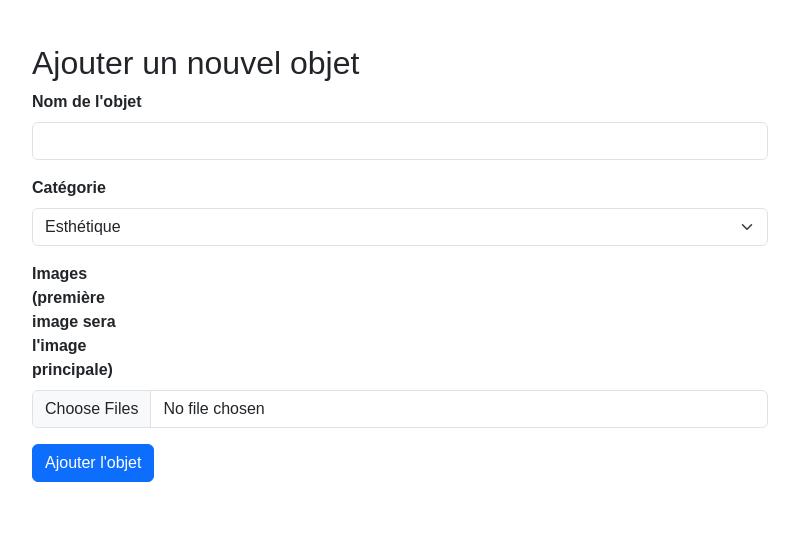
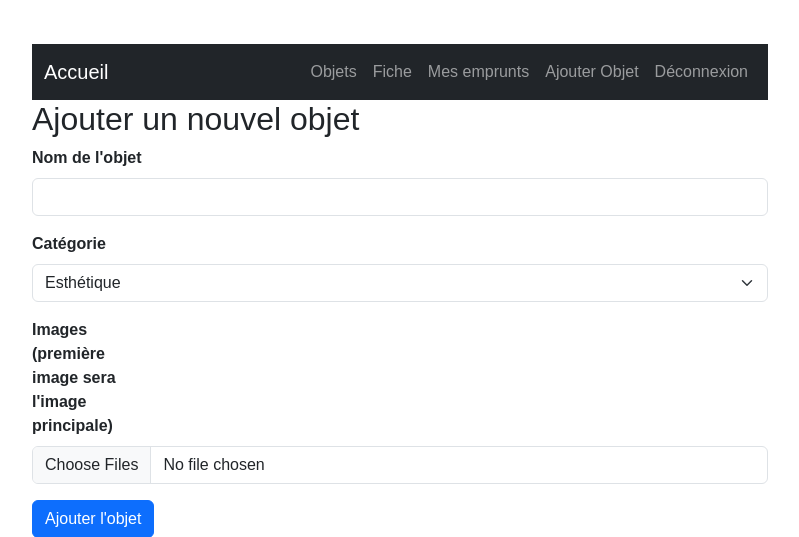
Before and after one commit to RolphH47/Projet_Final_S2_V1, a PHP site: page /page/ajout_objet.php in a window 1280 px wide. Shown: the top 537 px of the page, without its empty margins (240-1039 px from the left). Run offline with PHP 8.4, Linux system fonts and the light colour scheme; the visitor is signed in with stand-in values (Sample User, id 1); data comes from the database, SQL or seed files in the repository.

Commit message:
ok indray

```diff
--- a/page/ajout_objet.php
+++ b/page/ajout_objet.php
@@ -39,6 +39,7 @@ if ($_SERVER['REQUEST_METHOD'] === 'POST') {
 </head>
 <body>
 <div class="container mt-4">
+<?php include('navbar.php'); ?>
     <h2>Ajouter un nouvel objet</h2>
     <form method="post" enctype="multipart/form-data">
         <div class="mb-3">
--- a/page/fiche_objet.php
+++ b/page/fiche_objet.php
@@ -16,7 +16,8 @@ $historique = getHistoriqueEmprunts($id_objet);
 </head>
 <body>
 
-<div class="container mt-4">
+<div class="container md-12">
+<?php include('navbar.php'); ?>
     <div class="row">
         <div class="col-md-6">
             <h2><?= htmlspecialchars($objet['nom_objet']) ?></h2>
--- /dev/null
+++ b/page/navbar.php
@@ -0,0 +1,19 @@
+<nav class="navbar navbar-expand-lg navbar-dark bg-dark">
+    <div class="container">
+        <a class="navbar-brand" href="accueil.php">Accueil</a>
+        <div class="collapse navbar-collapse">
+            <ul class="navbar-nav ms-auto">
+                <?php if (!isset($_SESSION['membre'])): ?>
+                    <li class="nav-item"><a href="login.php" class="nav-link">Connexion</a></li>
+                    <li class="nav-item"><a href="inscription.php" class="nav-link">Inscription</a></li>
+                <?php else: ?>
+                    <li class="nav-item"><a href="liste_objets.php" class="nav-link">Objets</a></li>
+                    <li class="nav-item"><a href="fiche_membre.php" class="nav-link">Fiche</a></li>
+                    <li class="nav-item"><a href="mes_emprunts.php" class="nav-link">Mes emprunts</a></li>
+                    <li class="nav-item"><a href="ajout_objet.php" class="nav-link">Ajouter Objet</a></li>
+                    <li class="nav-item"><a href="logout.php" class="nav-link">Déconnexion</a></li>
+                <?php endif; ?>
+            </ul>
+        </div>
+    </div>
+</nav>
```
Also changed, not shown: page/liste_objets.php (+7 -4 lines).
